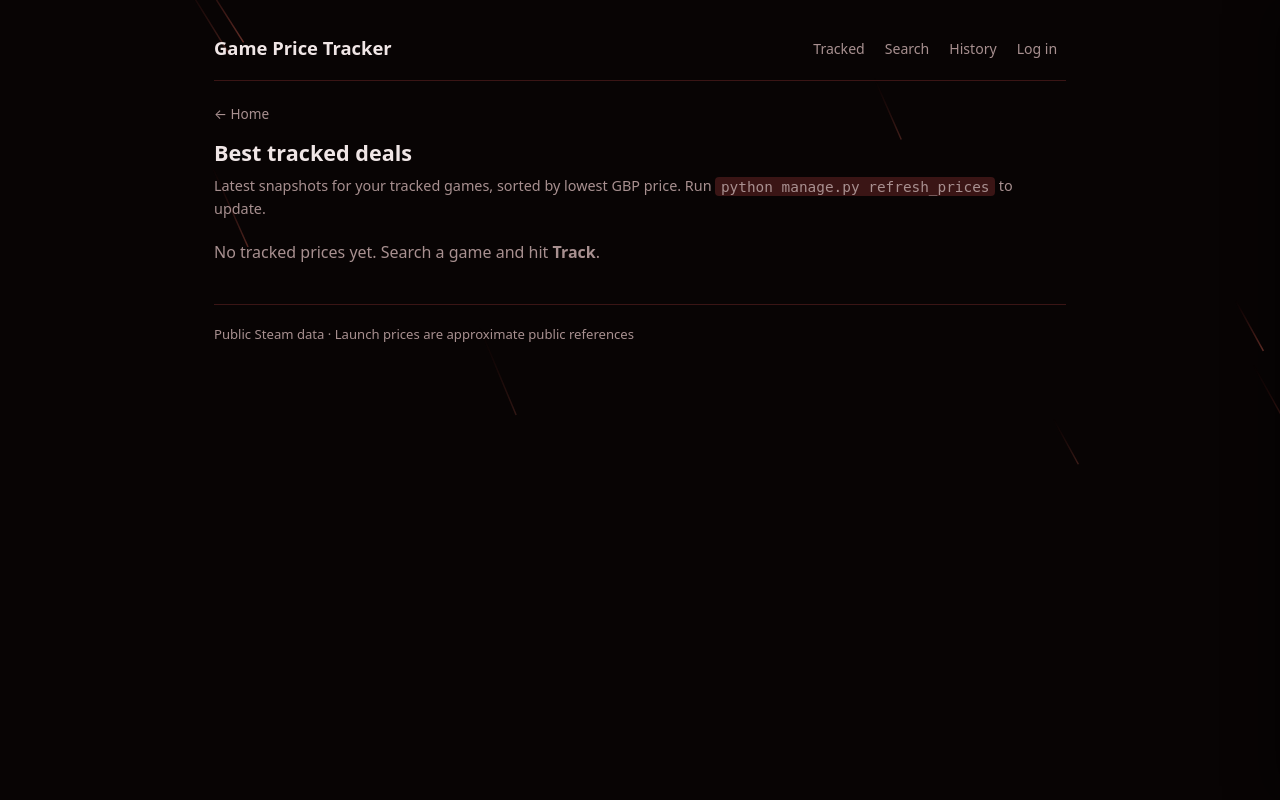
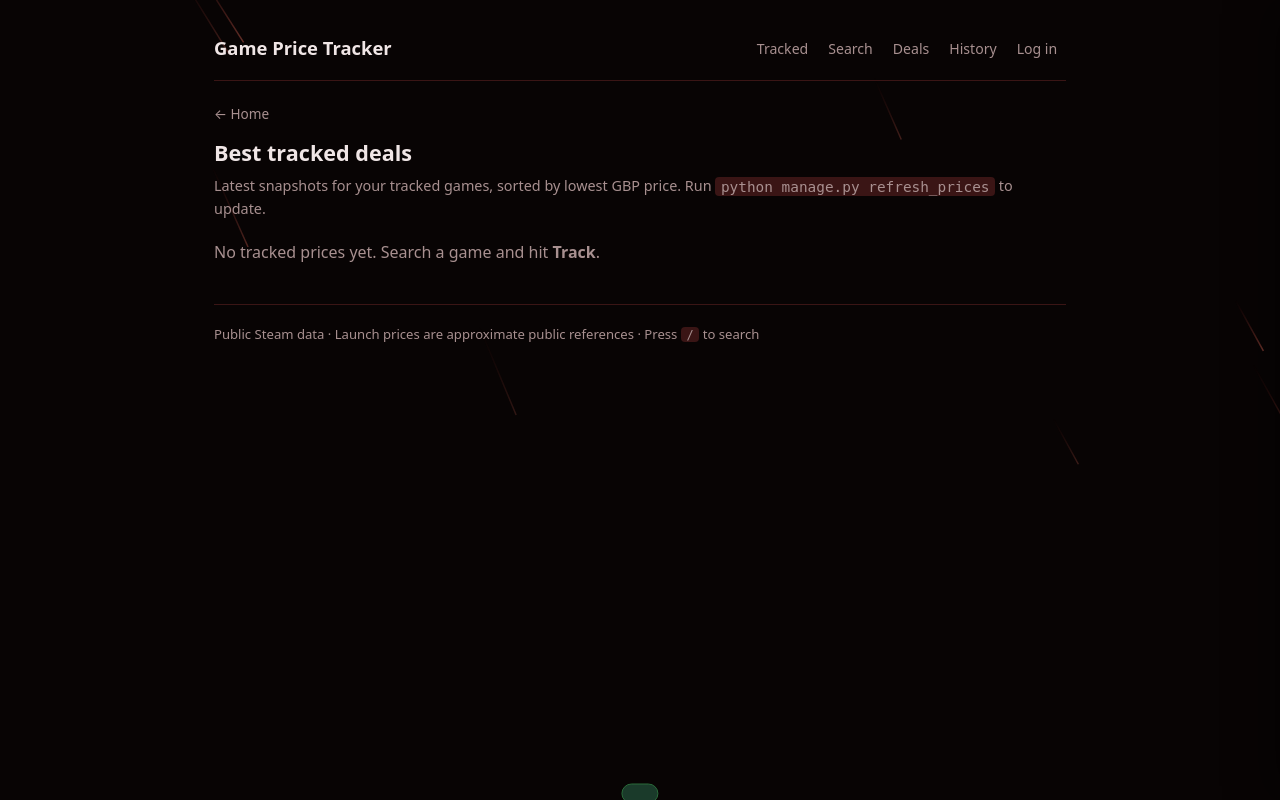
Before and after one commit to harinivasanc2000/django-game-price-tracker, a Django app: page /deals/ in a window 1280 px wide. Run offline with Django 5.2, Linux system fonts and the light colour scheme; data comes from the database, SQL or seed files in the repository; data that the repository does not hold is empty; parts of the project's set-up code (start-up, migrations or seed data) failed here and were passed over.

Commit message:
Nav: Deals link; / focuses search; toast helper

```diff
--- a/templates/base.html
+++ b/templates/base.html
@@ -61,6 +61,13 @@
     .drawer-item:hover { background: rgba(80,20,20,0.4); }
     .drawer-item .t { font-weight: 600; font-size: 0.92rem; }
     .drawer-item .s { font-size: 0.75rem; color: var(--muted); margin-top: 0.15rem; }
+    #toast {
+      position: fixed; bottom: 1.25rem; left: 50%; transform: translateX(-50%) translateY(120%);
+      background: #1a3a2a; color: #86efac; border: 1px solid #2a6a3a;
+      padding: 0.55rem 1.1rem; border-radius: 999px; font-size: 0.88rem; z-index: 300;
+      transition: transform 0.25s ease; pointer-events: none;
+    }
+    #toast.show { transform: translateX(-50%) translateY(0); }
   </style>
   {% block extra_css %}{% endblock %}
 </head>
@@ -79,6 +86,7 @@
       <nav>
         <button type="button" class="nav-btn" id="openTracked">Tracked{% if tracked_count %} ({{ tracked_count }}){% endif %}</button>
         <a href="{% url 'games:steam_search' %}">Search</a>
+        <a href="{% url 'games:best_deals' %}">Deals</a>
         <a href="{% url 'games:history' %}">History</a>
         {% if user.is_authenticated %}
           <a href="{% url 'games:profile' %}">Profile</a>
@@ -89,7 +97,7 @@
       </nav>
     </header>
     {% block content %}{% endblock %}
-    <footer>{% if site_settings.footer_text %}{{ site_settings.footer_text }}{% else %}Public Steam data · Approximate launch prices{% endif %}</footer>
+    <footer>{% if site_settings.footer_text %}{{ site_settings.footer_text }}{% else %}Public Steam data · Approximate launch prices{% endif %} · Press <kbd style="background:var(--border);padding:0.05rem 0.35rem;border-radius:4px;font-size:0.75rem;">/</kbd> to search</footer>
   </div>
 
   <div class="drawer-backdrop" id="drawerBackdrop"></div>
@@ -112,16 +120,35 @@
     </div>
   </aside>
 
+  <div id="toast" role="status" aria-live="polite"></div>
+
   <script>
+  window.showToast = function (msg) {
+    var t = document.getElementById('toast');
+    if (!t) return;
+    t.textContent = msg;
+    t.classList.add('show');
+    clearTimeout(window._toastTimer);
+    window._toastTimer = setTimeout(function () { t.classList.remove('show'); }, 2200);
+  };
   (function () {
-    const drawer = document.getElementById('trackedDrawer');
-    const backdrop = document.getElementById('drawerBackdrop');
-    const open = () => { drawer.classList.add('open'); backdrop.classList.add('open'); };
-    const close = () => { drawer.classList.remove('open'); backdrop.classList.remove('open'); };
-    document.getElementById('openTracked')?.addEventListener('click', open);
-    document.getElementById('closeTracked')?.addEventListener('click', close);
-    backdrop?.addEventListener('click', close);
-    document.addEventListener('keydown', e => { if (e.key === 'Escape') close(); });
+    var drawer = document.getElementById('trackedDrawer');
+    var backdrop = document.getElementById('drawerBackdrop');
+    var open = function () { drawer.classList.add('open'); backdrop.classList.add('open'); };
+    var close = function () { drawer.classList.remove('open'); backdrop.classList.remove('open'); };
+    document.getElementById('openTracked') && document.getElementById('openTracked').addEventListener('click', open);
+    document.getElementById('closeTracked') && document.getElementById('closeTracked').addEventListener('click', close);
+    backdrop && backdrop.addEventListener('click', close);
+    document.addEventListener('keydown', function (e) {
+      if (e.key === 'Escape') close();
+      // / focuses search unless typing in an input
+      if (e.key === '/' && !e.metaKey && !e.ctrlKey) {
+        var tag = (e.target && e.target.tagName) || '';
+        if (tag === 'INPUT' || tag === 'TEXTAREA' || (e.target && e.target.isContentEditable)) return;
+        var input = document.querySelector('input[name="q"], input[type="search"]');
+        if (input) { e.preventDefault(); input.focus(); input.select && input.select(); }
+      }
+    });
   })();
   </script>
 
@@ -129,10 +156,10 @@
     {% if not site_settings.wallpaper or site_settings.wallpaper == "comet" %}
   <script>
   (function () {
-    const c = document.getElementById('bg-canvas');
+    var c = document.getElementById('bg-canvas');
     if (!c) return;
-    const ctx = c.getContext('2d');
-    let w, h, comets = [], last = 0;
+    var ctx = c.getContext('2d');
+    var w, h, comets = [], last = 0;
     function resize() { w = c.width = window.innerWidth; h = c.height = window.innerHeight; }
     window.addEventListener('resize', resize, { passive: true });
     resize();
@@ -140,14 +167,15 @@
       return { x: Math.random() * w * 1.2, y: -20 - Math.random() * h * 0.3, len: 40 + Math.random() * 70,
         speed: 1.2 + Math.random() * 2.2, angle: Math.PI / 3.2 + Math.random() * 0.25, alpha: 0.15 + Math.random() * 0.35 };
     }
-    for (let i = 0; i < 8; i++) comets.push(spawn());
+    for (var i = 0; i < 8; i++) comets.push(spawn());
     function frame(t) {
       if (t - last < 33) { requestAnimationFrame(frame); return; }
       last = t; ctx.clearRect(0, 0, w, h);
-      for (const m of comets) {
+      for (var j = 0; j < comets.length; j++) {
+        var m = comets[j];
         m.x += Math.cos(m.angle) * m.speed; m.y += Math.sin(m.angle) * m.speed;
-        const g = ctx.createLinearGradient(m.x, m.y, m.x - Math.cos(m.angle) * m.len, m.y - Math.sin(m.angle) * m.len);
-        g.addColorStop(0, `rgba(255,120,100,${m.alpha})`); g.addColorStop(1, 'rgba(120,20,20,0)');
+        var g = ctx.createLinearGradient(m.x, m.y, m.x - Math.cos(m.angle) * m.len, m.y - Math.sin(m.angle) * m.len);
+        g.addColorStop(0, 'rgba(255,120,100,' + m.alpha + ')'); g.addColorStop(1, 'rgba(120,20,20,0)');
         ctx.strokeStyle = g; ctx.lineWidth = 1.5; ctx.beginPath();
         ctx.moveTo(m.x, m.y); ctx.lineTo(m.x - Math.cos(m.angle) * m.len, m.y - Math.sin(m.angle) * m.len); ctx.stroke();
         if (m.y > h + 40 || m.x > w + 40) Object.assign(m, spawn());
```
